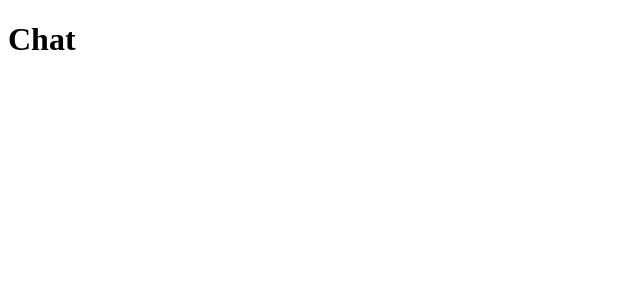
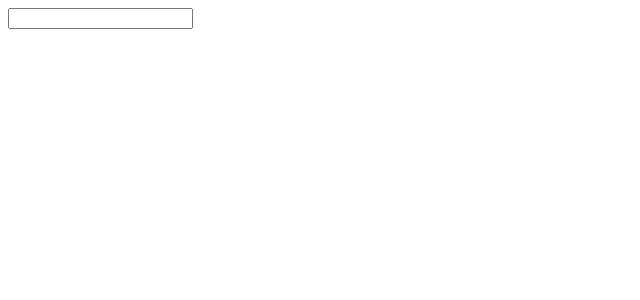
Before and after one commit to manuelsanchez2/chat-react-socket-node, a React (Create React App) app in the folder client/: page /chat in a window 1280 px wide. Shown: the top 300 px of the page, without its empty margins (0-640 px from the left). Built offline with nearby package versions, Linux system fonts and the light colour scheme.

Commit message:
Fix problem when pressing enter

```diff
--- a/client/src/components/Chat/Chat.js
+++ b/client/src/components/Chat/Chat.js
@@ -9,6 +9,7 @@ let socket;
 const Chat = ({ location }) => {
   const [name, setName] = useState("");
   const [room, setRoom] = useState("");
+  const [users, setUsers] = useState("");
   const [messages, setMessages] = useState([]);
   const [message, setMessage] = useState("");
 
@@ -21,26 +22,45 @@ const Chat = ({ location }) => {
     setRoom(room);
     setName(name);
 
-    socket.emit("join", { name, room }, ({ error }) => {});
-
-    return () => {
-      socket.emit("discconect");
-
-      socket.off();
-    };
+    socket.emit("join", { name, room }, (error) => {
+      if (error) {
+        alert(error);
+      }
+    });
   }, [ENDPOINT, location.search]);
 
   // Second useEffect for handling messages
   useEffect(() => {
     socket.on("message", (message) => {
-      setMessages([...messages, message]);
+      setMessages((messages) => [...messages, message]);
     });
-  }, [messages]);
+
+    // socket.on("roomData", ({ users }) => {
+    //   setUsers(users);
+    // });
+  }, []);
 
   // Function for sending messages
+  const sendMessage = (event) => {
+    event.preventDefault();
+
+    if (message) {
+      socket.emit("sendMessage", message, () => setMessage(""));
+    }
+  };
+
+  console.log(message, messages);
   return (
-    <div>
-      <h1>Chat</h1>
+    <div className="outerContainer">
+      <div className="container">
+        <input
+          valeu={message}
+          onChange={(event) => setMessage(event.target.value)}
+          onKeyPress={(event) =>
+            event.key === "Enter" ? sendMessage(event) : null
+          }
+        />
+      </div>
     </div>
   );
 };
```
Also changed, not shown: 1 other file (tests, documents, lock files or other folders).
